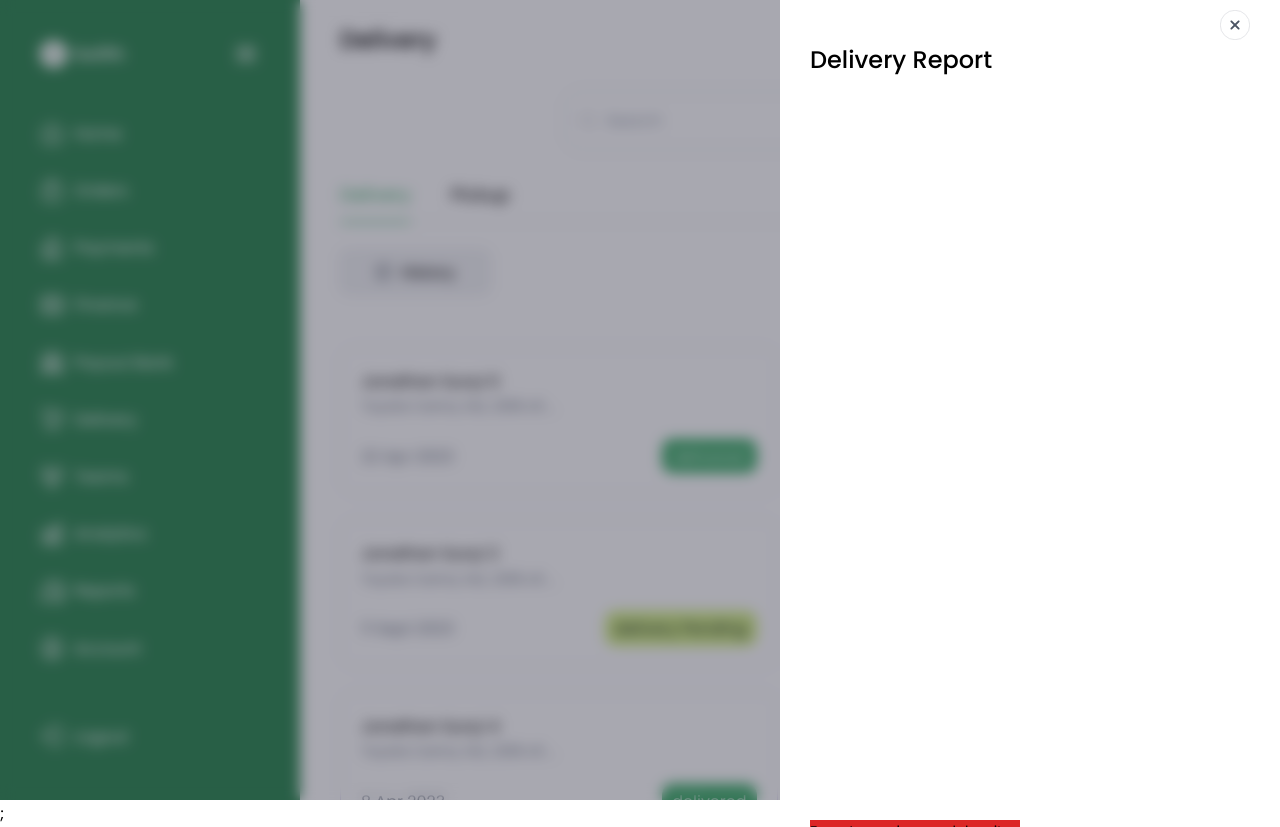
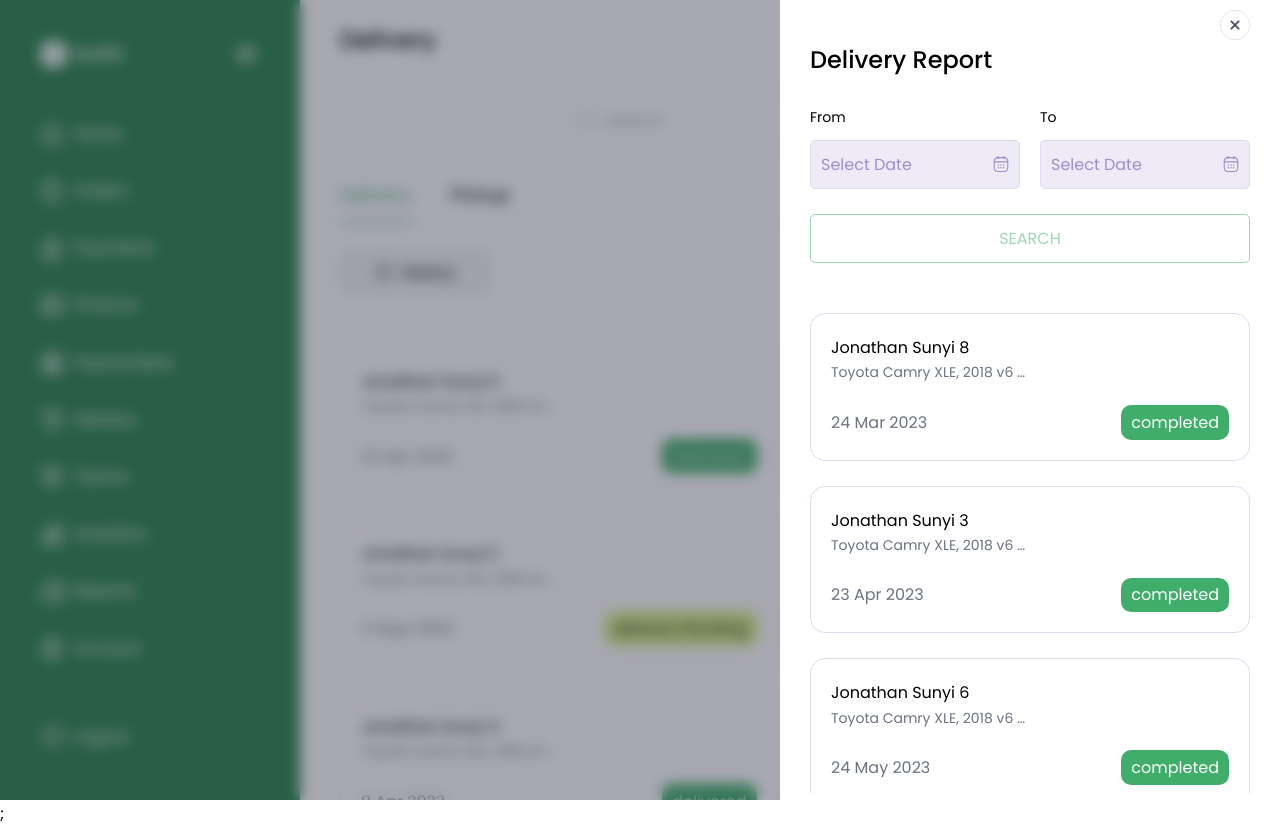
Before and after one commit to projects-for-clients/swifth, a React (Vite) app: page /dashboard/delivery in a window 1280 px wide. Both pictures are taken after a click on the element "History". Built offline with nearby package versions, Linux system fonts and the light colour scheme.

Commit message:
working on delivery

```diff
--- a/src/container/delivery/deliveryHistory.tsx
+++ b/src/container/delivery/deliveryHistory.tsx
@@ -140,14 +140,14 @@ const DeliveryHistory: FC<DeliveryHistoryProps> = ({ openHistoryDialog, setOpenH
           />
         </figure>
 
-        <section className="h-full">
+        <section className="">
           <h3 className="text-[2.4rem] mb-10">Delivery Report</h3>
         </section>
 
 
           <div className="flex justify-between gap-8 items-center">
             <div className="grid gap-4 w-full">
-              <label className="text-[1.4rem] bg-red-600">From Lorem ipsum, dolor sit amet consectetur adipisicing elit. Eius architecto corrupti beatae praesentium iusto. Voluptatum recusandae ea aperiam aliquam corporis dolorum voluptatibus, deleniti ducimus exercitationem repudiandae modi est? Exercitationem, optio!</label>
+              <label className="text-[1.4rem] ">From</label>
               <div className="relative flex items-center">
                 <input
                   type="text"
```
